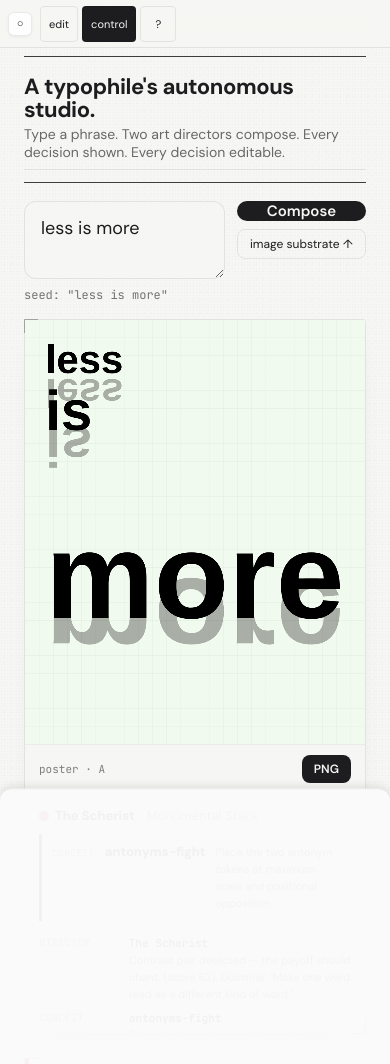
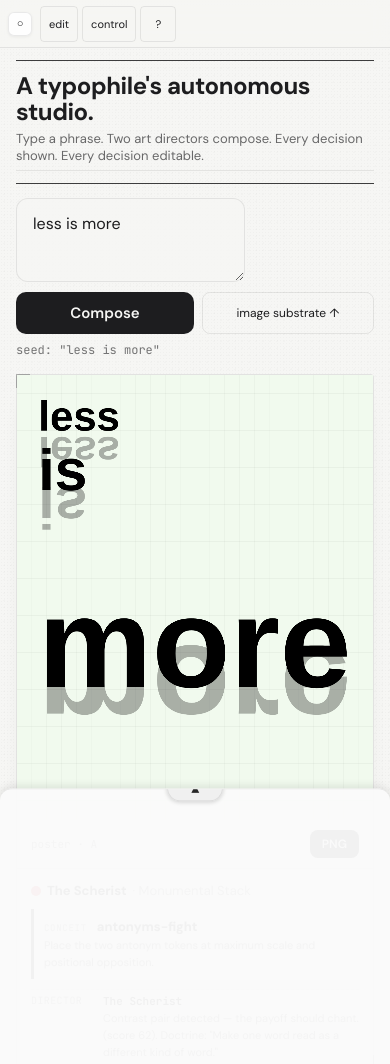
Before and after one commit to k3sava/poster, a website: page index.html in a window 390 px wide. Shown: the top 1064 px of the page. Drawn offline with Linux system fonts and the light colour scheme.

Commit message:
mobile: collapse control panel by default, stack input strip, scale masthead, single-column diptych <640px

```diff
--- a/index.html
+++ b/index.html
@@ -83,7 +83,8 @@
 </main>
 
 <aside class="wg" id="panel">
-  <div class="wg-title" role="button" tabindex="0">Control</div>
+  <button class="wg-collapse" id="wg-collapse" aria-label="Toggle control panel" title="Toggle control panel"></button>
+  <div class="wg-title">Control</div>
   <div class="wg-body" id="control-body"></div>
 </aside>
 
--- a/shared/app.js
+++ b/shared/app.js
@@ -263,18 +263,31 @@ function bind(){
   $('#phrase').addEventListener('keydown', e=>{
     if((e.metaKey||e.ctrlKey) && e.key === 'Enter') $('#go').click();
   });
-  // Control panel toggle — pixart chrome uses body.panel-collapsed to hide the wg.
-  $('#panel-toggle').addEventListener('click', ()=>{
-    document.body.classList.toggle('panel-collapsed');
-    const collapsed = document.body.classList.contains('panel-collapsed');
-    $('#panel-toggle').setAttribute('aria-pressed', collapsed ? 'false' : 'true');
-  });
-  // Click the wg-title bar also toggles (matches pixart UX).
-  document.querySelector('.wg-title').addEventListener('click', ()=>{
-    document.body.classList.toggle('panel-collapsed');
-    const collapsed = document.body.classList.contains('panel-collapsed');
-    $('#panel-toggle').setAttribute('aria-pressed', collapsed ? 'false' : 'true');
-  });
+  // Pixart's pattern: .wg.collapsed flips the panel; body.panel-collapsed
+  // adjusts the stage padding. On mobile the .wg defaults to "sheet down";
+  // toggling .collapsed slides it up.
+  const isMobile = () => matchMedia('(max-width:640px)').matches;
+  function setCollapsed(collapsed){
+    const wg = document.querySelector('#panel');
+    if(isMobile()){
+      // On mobile, .wg.collapsed = sheet UP (open). Counter-intuitive but matches gui.css.
+      wg.classList.toggle('collapsed', collapsed);
+      document.body.classList.toggle('panel-collapsed', !collapsed);
+    } else {
+      wg.classList.toggle('collapsed', !collapsed);
+      document.body.classList.toggle('panel-collapsed', !collapsed);
+    }
+    $('#panel-toggle').setAttribute('aria-pressed', collapsed ? 'true' : 'false');
+  }
+  function panelIsOpen(){
+    const wg = document.querySelector('#panel');
+    return isMobile() ? wg.classList.contains('collapsed') : !wg.classList.contains('collapsed');
+  }
+  $('#panel-toggle').addEventListener('click', ()=> setCollapsed(!panelIsOpen()));
+  $('#wg-collapse').addEventListener('click', ()=> setCollapsed(!panelIsOpen()));
+  document.querySelector('.wg-title').addEventListener('click', ()=> setCollapsed(!panelIsOpen()));
+  // Default: open on desktop, closed on mobile.
+  setCollapsed(!isMobile());
   // Edit mode toggle.
   $('#edit-toggle').addEventListener('click', ()=>{
     document.body.classList.toggle('edit-mode');
--- a/shared/style.css
+++ b/shared/style.css
@@ -203,6 +203,44 @@ html[data-theme="terminal"] .trace-conceit{ background:rgba(255,255,255,0.04); }
 .wa-action-btn:hover{ border-color:var(--text); }
 .wa-action-btn[aria-pressed="true"]{ background:var(--text); color:var(--bg); }
 
+/* ---------- MOBILE (<= 640px) ---------- */
+@media (max-width:640px){
+  body.poster-app .wa-stage{
+    padding: calc(var(--wa-top-h, 44px) + 8px) 0 24px 0;
+  }
+  body.poster-app:not(.panel-collapsed) .wa-stage{ padding-right:0 !important; }
+  .masthead{ padding:0 16px; margin-top:8px; }
+  .masthead-lede{ padding:12px 0 6px; }
+  .masthead-title{ font-size:24px; line-height:1.1; }
+  .masthead-sub{ font-size:13px; }
+  .input-strip{
+    flex-direction:column; gap:10px; padding:14px 16px 8px;
+  }
+  .input-cta{ flex-direction:row; flex-wrap:wrap; gap:8px; }
+  #go{ flex:1; min-width:0; padding:10px 18px; min-height:42px; }
+  .input-cta .tb{ flex:1; padding:10px 14px; min-height:42px; }
+  #phrase{ min-height:84px; font-size:16px; }
+  #status{ padding:0 16px 8px; }
+  .diptych{
+    grid-template-columns:1fr !important;
+    gap:16px; padding:8px 16px 24px;
+  }
+  .poster-card canvas{ aspect-ratio:4/5; }
+  .trace{ font-size:11px; max-height:200px; }
+  .trace-conceit{ grid-template-columns:auto 1fr; }
+  .trace-conceit-desc{ grid-column:1 / span 2; }
+  .trace-row{ grid-template-columns:64px 1fr; column-gap:8px; }
+  /* Footer: single-row with smaller text on mobile. */
+  body.poster-app .wa-bottom{ padding:10px 12px; font-size:11px; flex-wrap:wrap; gap:6px 12px; }
+  body.poster-app .wa-bottom .row{ flex-wrap:wrap; }
+  /* Top-bar buttons: shrink labels to fit. */
+  .wa-action-btn{ padding:5px 10px; font-size:12px; }
+  /* Edit strip: compact. */
+  .edit-strip{ padding:8px 10px; gap:6px; flex-wrap:wrap; }
+  .edit-strip .edit-lbl{ font-size:9px; min-width:auto; flex:0 0 100%; margin-top:0; }
+  .edit-strip .edit-copy{ font-size:13px; min-height:32px; }
+}
+
 /* Paper-grain background — workshop, not chrome. Light themes only. */
 html:not([data-theme="terminal"]):not([data-theme="dark"]) body.poster-app .wa-stage{
   background-image:
```
